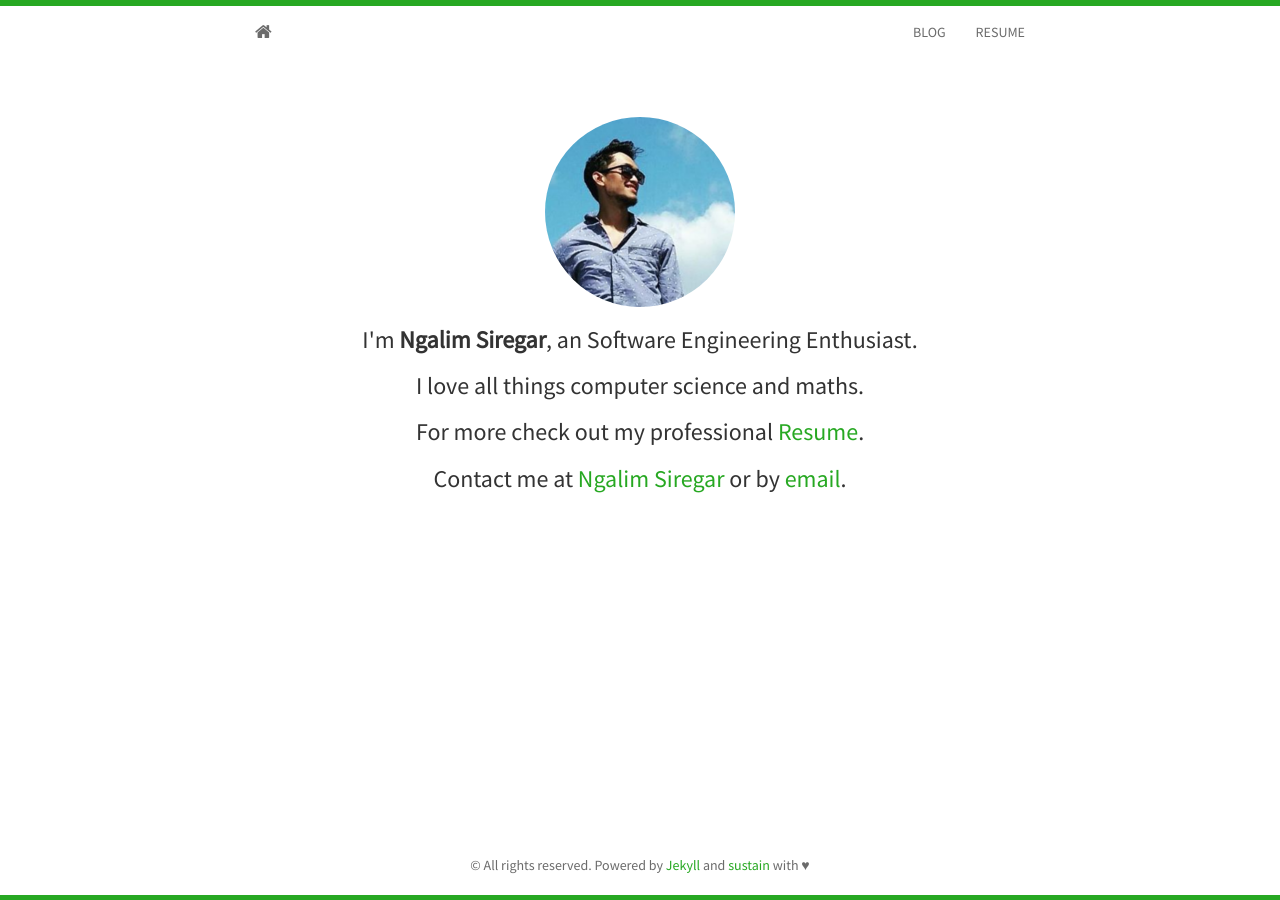
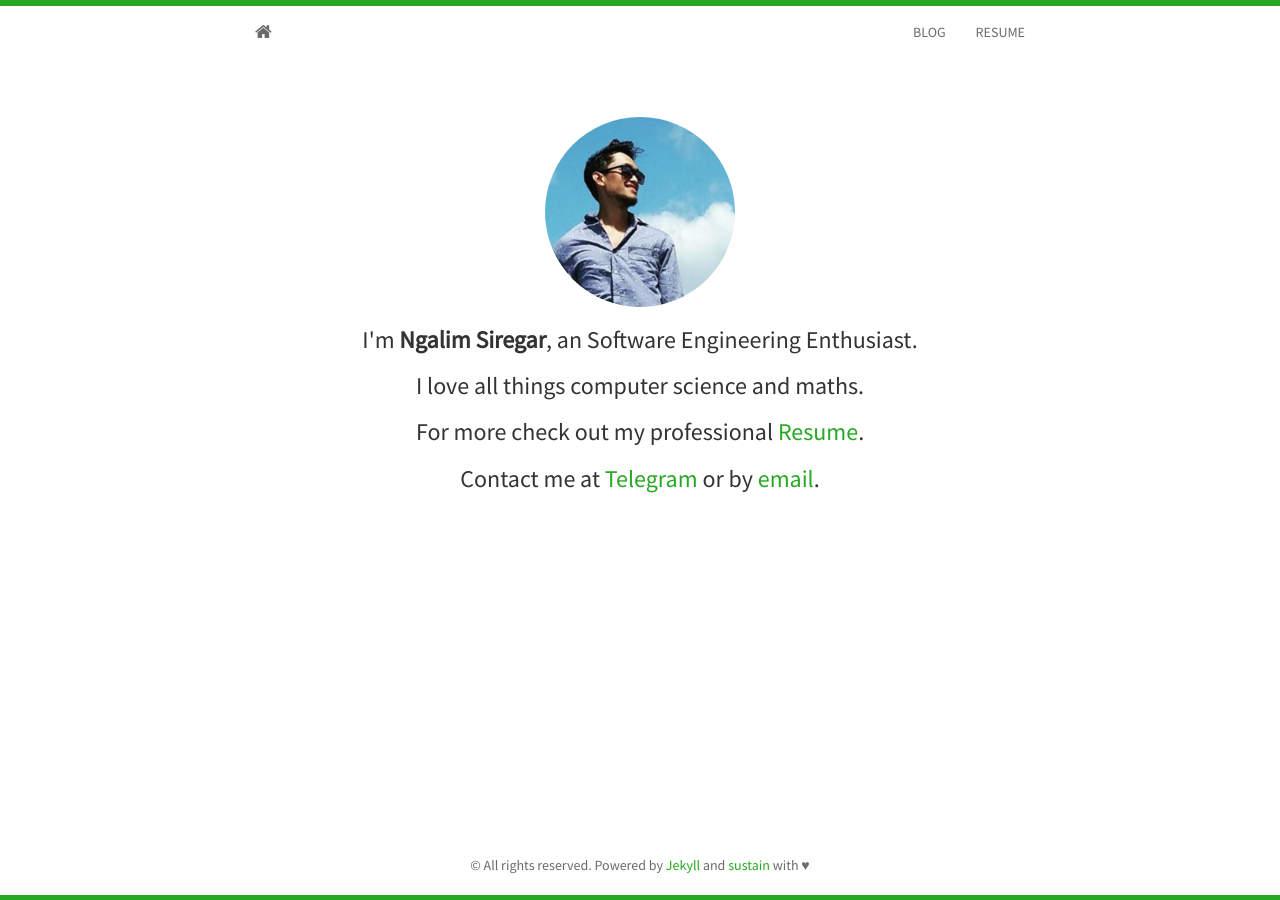
Before and after one commit to merbot/merbot.github.io, a Jekyll site: the page built from index.html, in a window 1280 px wide. Built offline with Jekyll 4.4.1, drawn with Linux system fonts in a browser that asks for light colours; nearby versions of some CDN libraries; the list of posts is cut into pages by our own code.

Commit message:
update telegram

```diff
--- a/index.html
+++ b/index.html
@@ -10,7 +10,7 @@
 	  <h3>I'm <strong>{{ site.author }}</strong>, an Software Engineering Enthusiast.</h3>
 	  <h3>I love all things computer science and maths.</h3>
 	  <h3>For more check out my professional <a href="{{ site.baseurl }}/resume.html">Resume</a>.</h3>
-	  <h3>Contact me at <a href="http://t.me/wanperfeksyot}">Ngalim Siregar</a> or by <a href="mailto:{{ site.email }}">email</a>.</h3>
+	  <h3>Contact me at <a href="http://t.me/wanperfeksyot">Telegram</a> or by <a href="mailto:{{ site.email }}">email</a>.</h3>
 	  {% include social.html %}
 	</div>
 </section>
```
